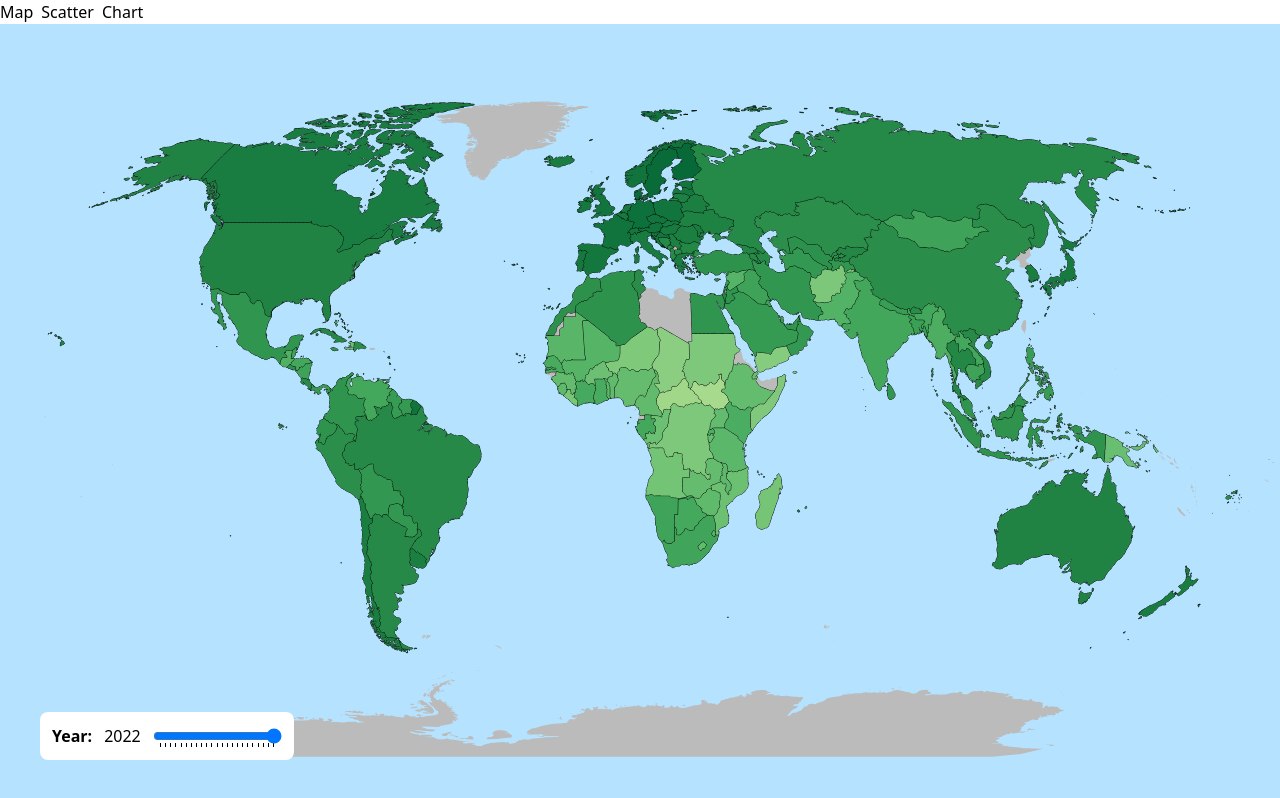
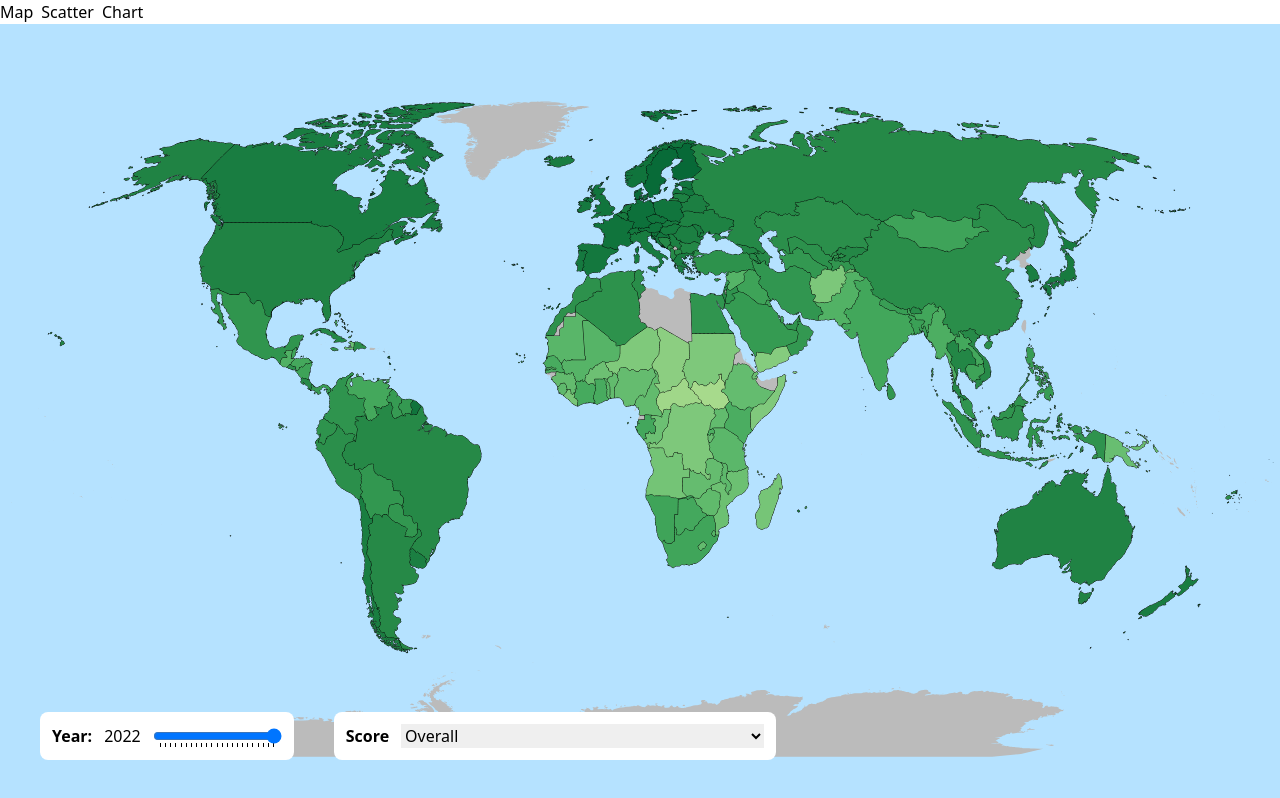
Before and after one commit to Toranian/sdg-visualization, a React (Vite) app: page / in a window 1280 px wide. Shown: the top 798 px of the page. Built offline with nearby package versions, Linux system fonts and the light colour scheme.

Commit message:
Add score select to map

```diff
--- a/src/App.tsx
+++ b/src/App.tsx
@@ -13,6 +13,8 @@ enum DisplayMode {
 
 function App() {
   const [year, setYear] = useState(2022);
+  const [goal, setGoal] = useState<SDGCol>(SDGCol.SDG_INDEX_SCORE);
+
   const [data, setData] = useState<SDGRow[]>([]);
   const [topology, setTopology] = useState<null | Topology>(null);
   const [displayMode, setDisplayMode] = useState<DisplayMode>(DisplayMode.Map);
@@ -46,7 +48,8 @@ function App() {
 
       {displayMode === DisplayMode.Map && (
         <>
-          <div className="absolute bottom-10 left-10 z-10 p-3 rounded-lg bg-white flex flex-row gap-3">
+          <div className="absolute bottom-10 left-10 z-10 flex flex-row gap-10">
+            <div className="p-3 rounded-lg bg-white flex flex-row gap-3">
               <label htmlFor="yearinput" className="font-bold">
                 Year:
               </label>
@@ -66,9 +69,63 @@ function App() {
                 ))}
               </datalist>
             </div>
+            <div className="p-3 rounded-lg bg-white flex flex-row gap-3">
+              <label htmlFor="goalinput" className="font-bold">
+                Score
+              </label>
+              <select
+                id="goalinput"
+                onChange={(e) => {
+                  setGoal(e.currentTarget.value as unknown as SDGCol);
+                }}
+              >
+                <option value="sdg_index_score">Overall</option>
+                <option value="goal_1_score">1. No Poverty</option>
+                <option value="goal_2_score">2. Zero Hunger</option>
+                <option value="goal_3_score">
+                  3. Good Health and Wellbeing
+                </option>
+                <option value="goal_4_score">4. Quality Education</option>
+                <option value="goal_5_score">5. Gender Equality</option>
+                <option value="goal_6_score">
+                  6. Clean Water and Sanitation
+                </option>
+                <option value="goal_7_score">
+                  7. Affordable and Clean Energy
+                </option>
+                <option value="goal_8_score">
+                  8. Decent Work and Economic Growth
+                </option>
+                <option value="goal_9_score">
+                  9. Industry, Innovation, and Infrastrucure
+                </option>
+                <option value="goal_10_score">10. Reduced Inequalities</option>
+                <option value="goal_11_score">
+                  11. Sustainable Cities and Communities
+                </option>
+                <option value="goal_12_score">
+                  12. Responsible Consumption and Production
+                </option>
+                <option value="goal_13_score">13. Climate Action</option>
+                <option value="goal_14_score">14. Life Below Water</option>
+                <option value="goal_15_score">15. Life on Land</option>
+                <option value="goal_16_score">
+                  16. Peace, Justice, and Strong Institutions
+                </option>
+                <option value="goal_17_score">
+                  17. Partnerships for the Goals
+                </option>
+              </select>
+            </div>
+          </div>
 
           {topology && (
-            <SvgMap sdgRows={data} topology={topology} year={year} />
+            <SvgMap
+              sdgRows={data}
+              topology={topology}
+              year={year}
+              goal={goal as any}
+            />
           )}
         </>
       )}
--- a/src/components/SvgMap.tsx
+++ b/src/components/SvgMap.tsx
@@ -7,6 +7,7 @@ type SVGMapProps = {
   topology: Topology;
   sdgRows: SDGRow[];
   year: number;
+  goal: keyof SDGScores;
 };
 
 function translateName(geoName: string): string | undefined {
@@ -51,7 +52,7 @@ function partition<T>(array: T[], isValid: (x: T) => boolean): [T[], T[]] {
   );
 }
 
-export function SvgMap({ topology, year, sdgRows }: SVGMapProps) {
+export function SvgMap({ topology, year, goal, sdgRows }: SVGMapProps) {
   const sdg = useMemo(() => {
     const perYear: {
       [year: number]: { [country: string]: SDGScores };
@@ -159,9 +160,7 @@ export function SvgMap({ topology, year, sdgRows }: SVGMapProps) {
               ? f.properties!.name
               : translateName(f.properties!.name);
           const fillColor =
-            name === undefined
-              ? "#828282"
-              : color(sdg[year][name].sdg_index_score);
+            name === undefined ? "#828282" : color(sdg[year][name][goal]);
 
           const hovered = name !== undefined && name === hoveredName;
 
```
Lines whose indentation alone changed are shown as unchanged.
